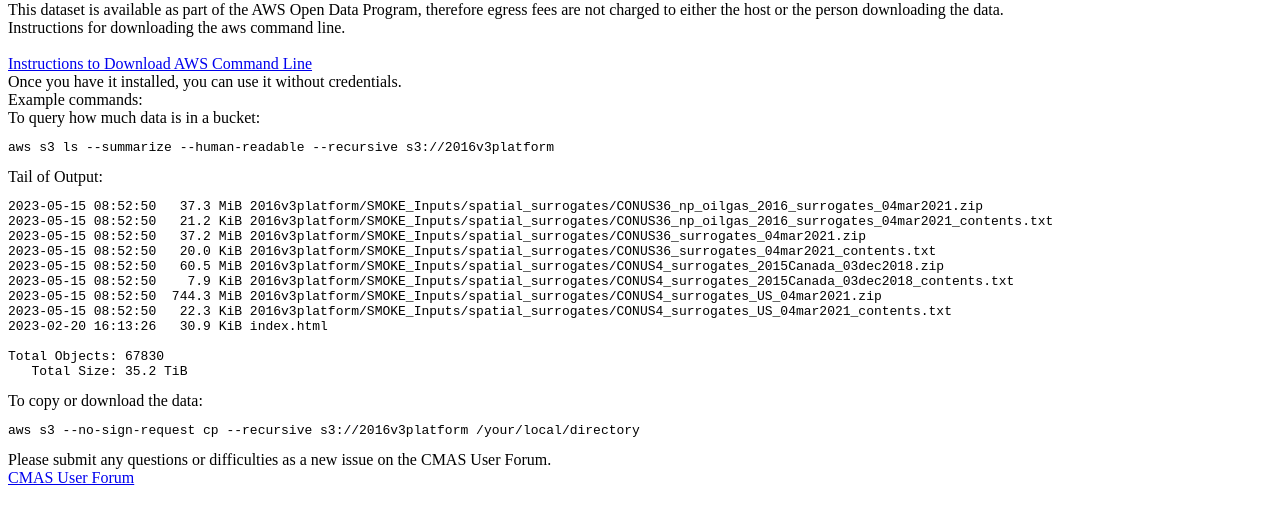
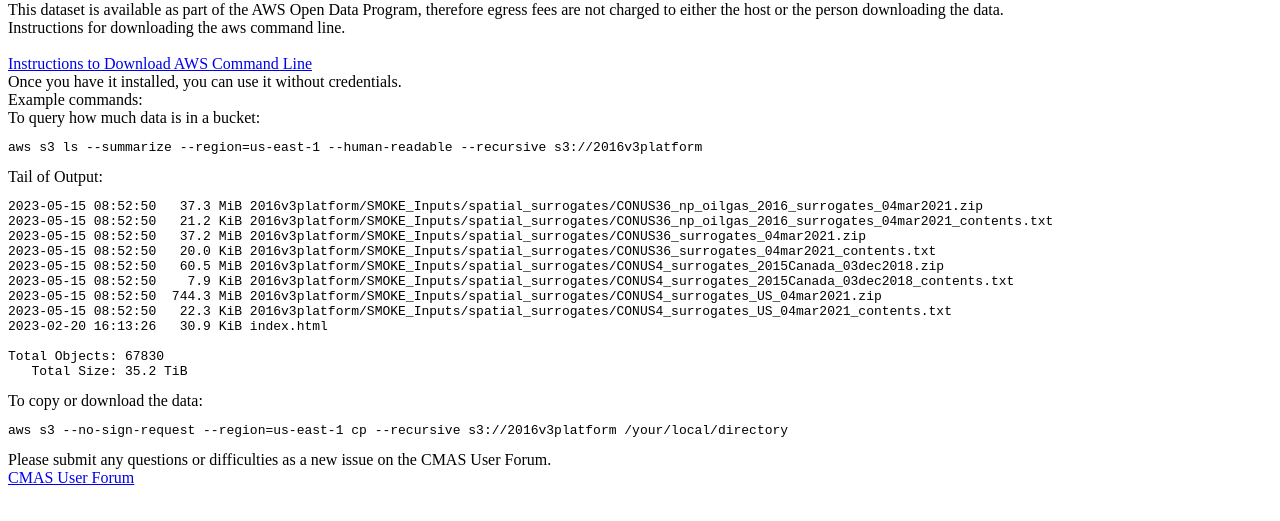
Before and after one commit to CMASCenter/cmas-datawarehouse-aws, a plain HTML site: page 2016v3platform/readme.html in a window 1280 px wide. Shown: the part 79-600 px from the top of the page. Drawn offline with Linux system fonts and the light colour scheme.

Commit message:
update to add region

```diff
--- a/2016v3platform/readme.html
+++ b/2016v3platform/readme.html
@@ -20,7 +20,7 @@ To query how much data is in a bucket: <br>
 
 
 <pre>
-aws s3 ls --summarize --human-readable --recursive s3://2016v3platform
+aws s3 ls --summarize --region=us-east-1 --human-readable --recursive s3://2016v3platform
 </pre>
 
 Tail of Output: <br>
@@ -43,7 +43,7 @@ Total Objects: 67830
 To copy or download the data:<br>
 
 <pre>
-aws s3 --no-sign-request cp --recursive s3://2016v3platform /your/local/directory
+aws s3 --no-sign-request --region=us-east-1 cp --recursive s3://2016v3platform /your/local/directory
 </pre>
 
 Please submit any questions or difficulties as a new issue on the CMAS User Forum.<br>
```
